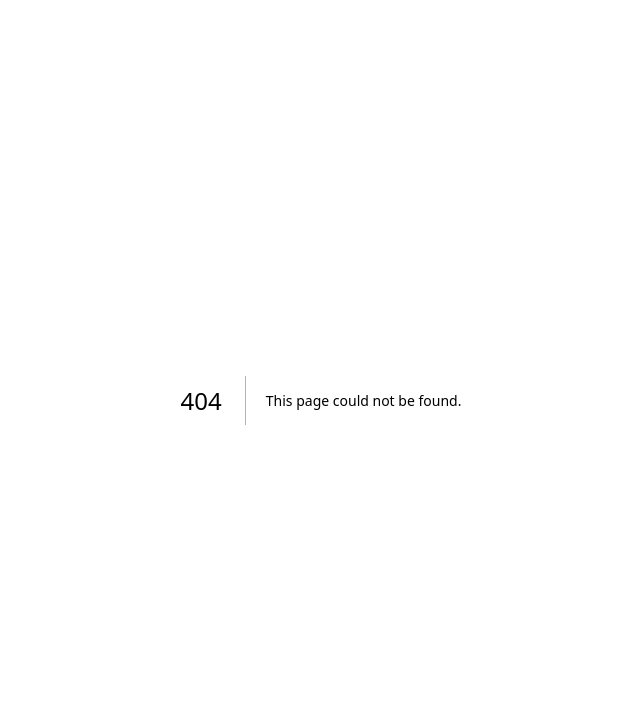
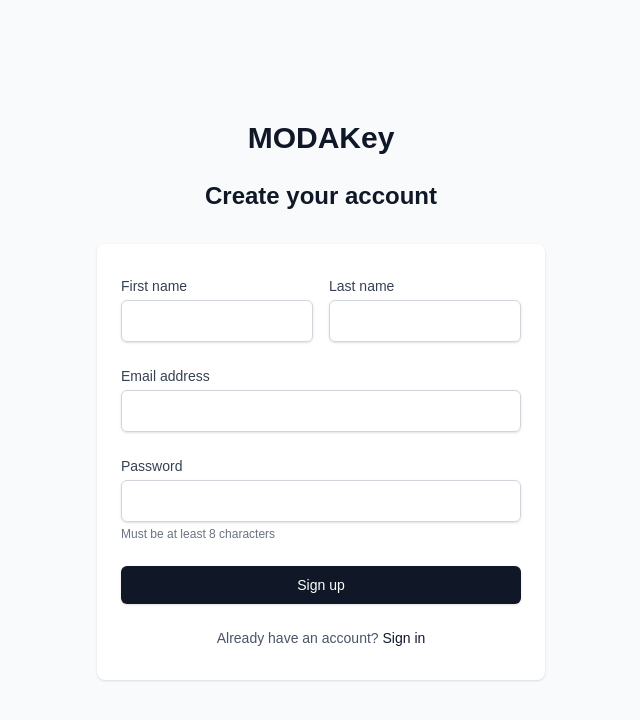
Before and after one commit to lazzerex/moda-key, a Next.js app in the folder frontend/: page /auth/register in a window 1280 px wide. Before the commit this address had no page. Shown: the top 720 px of the page, without its empty margins (319-959 px from the left). Built offline with nearby package versions, Linux system fonts and the light colour scheme.

Commit message:
feat: add Login and Register pages

```diff
--- /dev/null
+++ b/frontend/app/auth/login/page.tsx
@@ -0,0 +1,100 @@
+'use client';
+
+import { useState } from 'react';
+import { useRouter } from 'next/navigation';
+import Link from 'next/link';
+import { api } from '@/lib/api';
+
+export default function LoginPage() {
+  const router = useRouter();
+  const [email, setEmail] = useState('');
+  const [password, setPassword] = useState('');
+  const [error, setError] = useState<string | null>(null);
+  const [loading, setLoading] = useState(false);
+
+  const handleSubmit = async (e: React.FormEvent) => {
+    e.preventDefault();
+    setError(null);
+    setLoading(true);
+
+    try {
+      await api.login(email, password);
+      router.push('/');
+      router.refresh();
+    } catch (err) {
+      setError(err instanceof Error ? err.message : 'Login failed');
+    } finally {
+      setLoading(false);
+    }
+  };
+
+  return (
+    <div className="min-h-screen bg-gray-50 flex items-center justify-center px-4">
+      <div className="max-w-md w-full">
+        <div className="text-center mb-8">
+          <Link href="/" className="text-3xl font-bold text-gray-900">
+            MODAKey
+          </Link>
+          <h2 className="mt-6 text-2xl font-semibold text-gray-900">
+            Sign in to your account
+          </h2>
+        </div>
+
+        <div className="bg-white py-8 px-6 shadow rounded-lg">
+          <form onSubmit={handleSubmit} className="space-y-6">
+            {error && (
+              <div className="bg-red-50 border border-red-200 rounded-md p-4">
+                <p className="text-sm text-red-800">{error}</p>
+              </div>
+            )}
+
+            <div>
+              <label htmlFor="email" className="block text-sm font-medium text-gray-700">
+                Email address
+              </label>
+              <input
+                id="email"
+                type="email"
+                required
+                value={email}
+                onChange={(e) => setEmail(e.target.value)}
+                className="mt-1 block w-full px-3 py-2 border border-gray-300 rounded-md shadow-sm focus:outline-none focus:ring-gray-900 focus:border-gray-900"
+              />
+            </div>
+
+            <div>
+              <label htmlFor="password" className="block text-sm font-medium text-gray-700">
+                Password
+              </label>
+              <input
+                id="password"
+                type="password"
+                required
+                value={password}
+                onChange={(e) => setPassword(e.target.value)}
+                className="mt-1 block w-full px-3 py-2 border border-gray-300 rounded-md shadow-sm focus:outline-none focus:ring-gray-900 focus:border-gray-900"
+              />
+            </div>
+
+            <button
+              type="submit"
+              disabled={loading}
+              className="w-full flex justify-center py-2 px-4 border border-transparent rounded-md shadow-sm text-sm font-medium text-white bg-gray-900 hover:bg-gray-800 focus:outline-none focus:ring-2 focus:ring-offset-2 focus:ring-gray-900 disabled:opacity-50 disabled:cursor-not-allowed"
+            >
+              {loading ? 'Signing in...' : 'Sign in'}
+            </button>
+          </form>
+
+          <div className="mt-6 text-center">
+            <p className="text-sm text-gray-600">
+              Don't have an account?{' '}
+              <Link href="/auth/register" className="font-medium text-gray-900 hover:text-gray-700">
+                Sign up
+              </Link>
+            </p>
+          </div>
+        </div>
+      </div>
+    </div>
+  );
+}
--- /dev/null
+++ b/frontend/app/auth/register/page.tsx
@@ -0,0 +1,137 @@
+'use client';
+
+import { useState } from 'react';
+import { useRouter } from 'next/navigation';
+import Link from 'next/link';
+import { api } from '@/lib/api';
+
+export default function RegisterPage() {
+  const router = useRouter();
+  const [formData, setFormData] = useState({
+    email: '',
+    password: '',
+    firstName: '',
+    lastName: '',
+  });
+  const [error, setError] = useState<string | null>(null);
+  const [loading, setLoading] = useState(false);
+
+  const handleSubmit = async (e: React.FormEvent) => {
+    e.preventDefault();
+    setError(null);
+    setLoading(true);
+
+    try {
+      await api.register(formData);
+      router.push('/');
+      router.refresh();
+    } catch (err) {
+      setError(err instanceof Error ? err.message : 'Registration failed');
+    } finally {
+      setLoading(false);
+    }
+  };
+
+  return (
+    <div className="min-h-screen bg-gray-50 flex items-center justify-center px-4 py-12">
+      <div className="max-w-md w-full">
+        <div className="text-center mb-8">
+          <Link href="/" className="text-3xl font-bold text-gray-900">
+            MODAKey
+          </Link>
+          <h2 className="mt-6 text-2xl font-semibold text-gray-900">
+            Create your account
+          </h2>
+        </div>
+
+        <div className="bg-white py-8 px-6 shadow rounded-lg">
+          <form onSubmit={handleSubmit} className="space-y-6">
+            {error && (
+              <div className="bg-red-50 border border-red-200 rounded-md p-4">
+                <p className="text-sm text-red-800">{error}</p>
+              </div>
+            )}
+
+            <div className="grid grid-cols-2 gap-4">
+              <div>
+                <label htmlFor="firstName" className="block text-sm font-medium text-gray-700">
+                  First name
+                </label>
+                <input
+                  id="firstName"
+                  type="text"
+                  required
+                  value={formData.firstName}
+                  onChange={(e) => setFormData({ ...formData, firstName: e.target.value })}
+                  className="mt-1 block w-full px-3 py-2 border border-gray-300 rounded-md shadow-sm focus:outline-none focus:ring-gray-900 focus:border-gray-900"
+                />
+              </div>
+
+              <div>
+                <label htmlFor="lastName" className="block text-sm font-medium text-gray-700">
+                  Last name
+                </label>
+                <input
+                  id="lastName"
+                  type="text"
+                  required
+                  value={formData.lastName}
+                  onChange={(e) => setFormData({ ...formData, lastName: e.target.value })}
+                  className="mt-1 block w-full px-3 py-2 border border-gray-300 rounded-md shadow-sm focus:outline-none focus:ring-gray-900 focus:border-gray-900"
+                />
+              </div>
+            </div>
+
+            <div>
+              <label htmlFor="email" className="block text-sm font-medium text-gray-700">
+                Email address
+              </label>
+              <input
+                id="email"
+                type="email"
+                required
+                value={formData.email}
+                onChange={(e) => setFormData({ ...formData, email: e.target.value })}
+                className="mt-1 block w-full px-3 py-2 border border-gray-300 rounded-md shadow-sm focus:outline-none focus:ring-gray-900 focus:border-gray-900"
+              />
+            </div>
+
+            <div>
+              <label htmlFor="password" className="block text-sm font-medium text-gray-700">
+                Password
+              </label>
+              <input
+                id="password"
+                type="password"
+                required
+                value={formData.password}
+                onChange={(e) => setFormData({ ...formData, password: e.target.value })}
+                className="mt-1 block w-full px-3 py-2 border border-gray-300 rounded-md shadow-sm focus:outline-none focus:ring-gray-900 focus:border-gray-900"
+              />
+              <p className="mt-1 text-xs text-gray-500">
+                Must be at least 8 characters
+              </p>
+            </div>
+
+            <button
+              type="submit"
+              disabled={loading}
+              className="w-full flex justify-center py-2 px-4 border border-transparent rounded-md shadow-sm text-sm font-medium text-white bg-gray-900 hover:bg-gray-800 focus:outline-none focus:ring-2 focus:ring-offset-2 focus:ring-gray-900 disabled:opacity-50 disabled:cursor-not-allowed"
+            >
+              {loading ? 'Creating account...' : 'Sign up'}
+            </button>
+          </form>
+
+          <div className="mt-6 text-center">
+            <p className="text-sm text-gray-600">
+              Already have an account?{' '}
+              <Link href="/auth/login" className="font-medium text-gray-900 hover:text-gray-700">
+                Sign in
+              </Link>
+            </p>
+          </div>
+        </div>
+      </div>
+    </div>
+  );
+}
```
